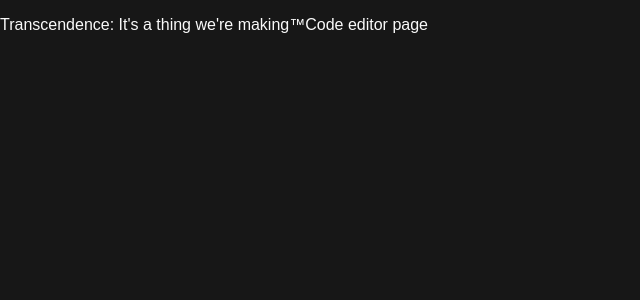
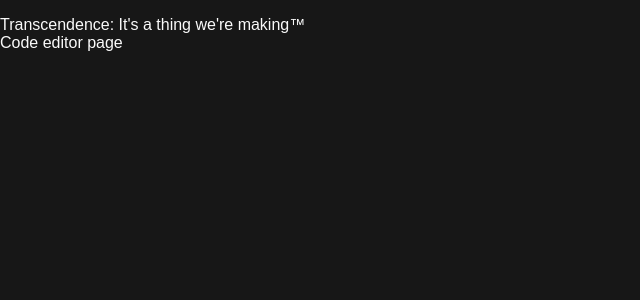
Before and after one commit to EyzeCOLD/DiffEd, a React (Vite) app in the folder frontend/: page / in a window 1280 px wide. Shown: the top 300 px of the page, without its empty margins (0-640 px from the left). Built offline with nearby package versions, Linux system fonts and the light colour scheme.

Commit message:
fix for home page code editor button

```diff
--- a/frontend/src/App.tsx
+++ b/frontend/src/App.tsx
@@ -7,7 +7,9 @@ export default function App() {
 	return (
 		<div className={styles.page}>
 			Transcendence: It's a thing we're making™
-			<Link to="/edit">Code editor page</Link>
+			<div>
+				<Link to="/edit/200">Code editor page</Link>
+			</div>
 		</div>
 	);
 }
```
